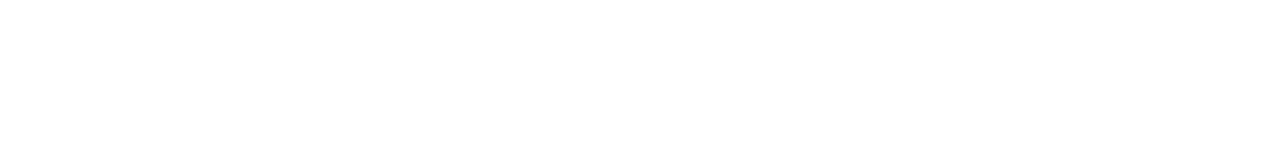
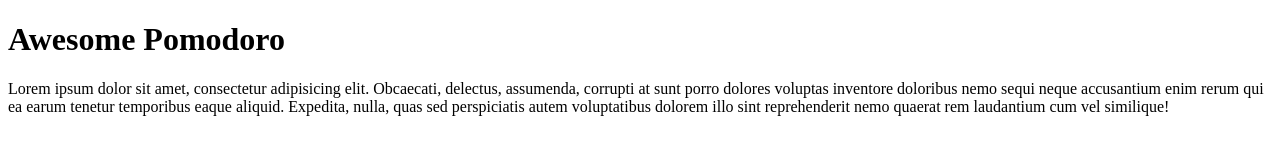
Before and after one commit to justMe-timothyG/Pomodoro, a plain HTML site: page index.html in a window 1280 px wide. Drawn offline with Linux system fonts and the light colour scheme.

Commit message:
Check How Commit Works

```diff
--- a/css/style.css
+++ b/css/style.css
@@ -0,0 +1,4 @@
+body {
+    font: 1.5rem Helvetica;
+    line-height: 1.28rem;
+}
--- a/index.html
+++ b/index.html
@@ -2,9 +2,10 @@
 <html lang="en">
 <head>
 	<meta charset="UTF-8">
-	<title>Document</title>
+	<title>Awesome Pomodoro</title>
 </head>
 <body>
-
+	<h1>Awesome Pomodoro</h1>
+	<p>Lorem ipsum dolor sit amet, consectetur adipisicing elit. Obcaecati, delectus, assumenda, corrupti at sunt porro dolores voluptas inventore doloribus nemo sequi neque accusantium enim rerum qui ea earum tenetur temporibus eaque aliquid. Expedita, nulla, quas sed perspiciatis autem voluptatibus dolorem illo sint reprehenderit nemo quaerat rem laudantium cum vel similique!</p>
 </body>
 </html>
```
